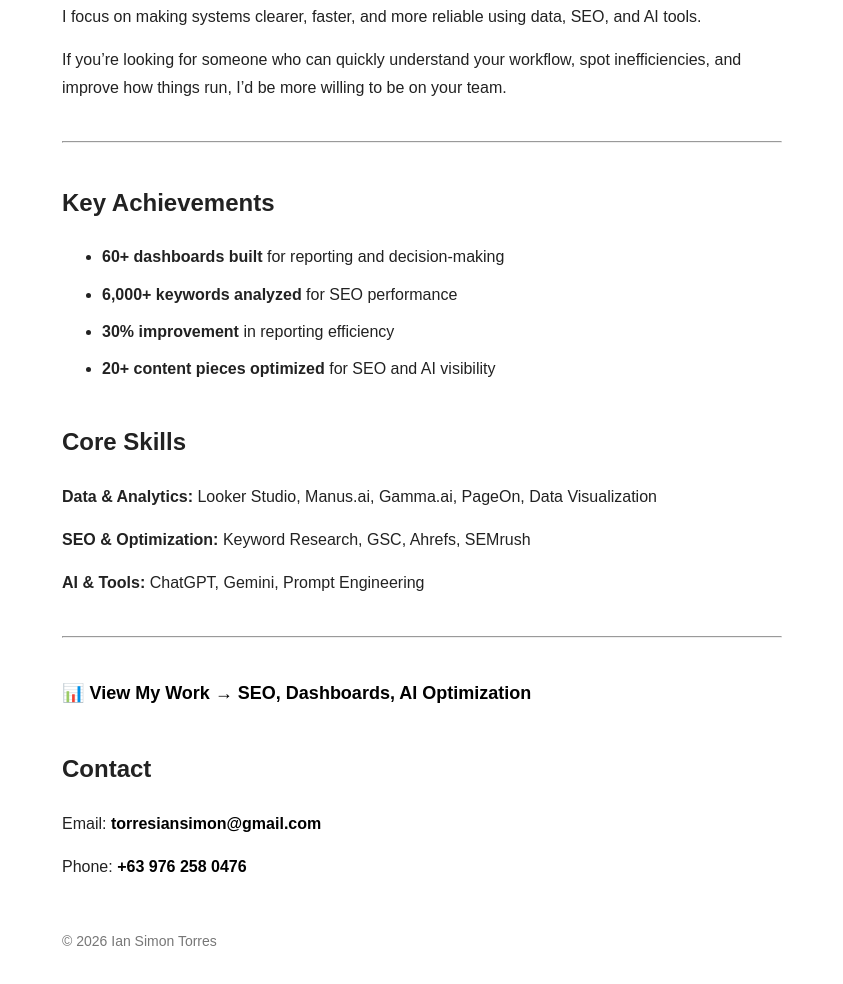
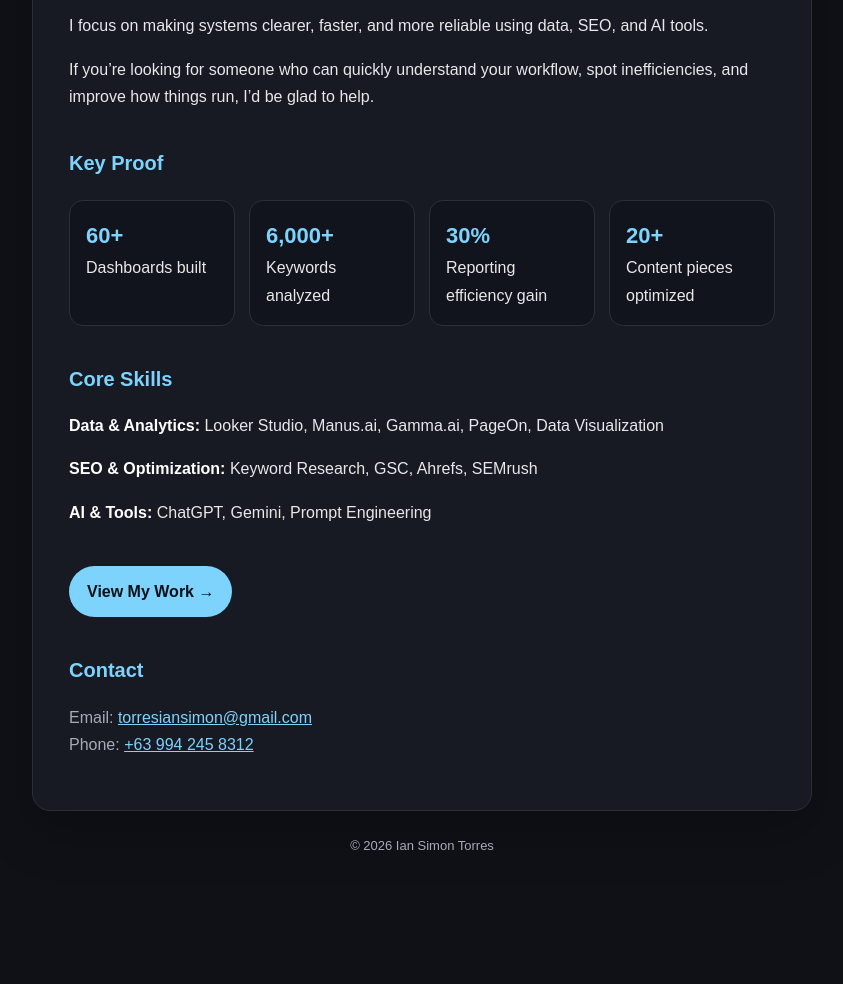
Before and after one commit to smntrrz/cover-letter, a plain HTML site: page index.html in a window 1280 px wide. Shown: the part 334-1318 px from the top of the page, without its empty margins (218-1061 px from the left). After the commit the page ends 1231 px from the top, so only its background shows below. Drawn offline with Linux system fonts and the light colour scheme.

Commit message:
Update index.html with new styles and content
Refactor HTML structure and styles for improved layout and readability.

```diff
--- a/index.html
+++ b/index.html
@@ -7,72 +7,146 @@
   <title>Ian Simon Torres | Cover Letter</title>
 
   <style>
+    :root {
+      --bg: #0f1117;
+      --card: #171a23;
+      --text: #e8e8e8;
+      --muted: #a7abb7;
+      --accent: #7dd3fc;
+      --border: #2a2f3a;
+    }
+
+    * {
+      box-sizing: border-box;
+    }
+
     body {
+      margin: 0;
       font-family: Arial, sans-serif;
-      max-width: 720px;
-      margin: 60px auto;
+      background: var(--bg);
+      color: var(--text);
       line-height: 1.7;
-      padding: 0 20px;
-      color: #222;
+      padding: 40px 20px;
+    }
+
+    .container {
+      max-width: 780px;
+      margin: 0 auto;
+    }
+
+    .card {
+      background: var(--card);
+      border: 1px solid var(--border);
+      border-radius: 18px;
+      padding: 36px;
+      box-shadow: 0 20px 50px rgba(0,0,0,0.25);
     }
 
     h1 {
-      margin-bottom: 5px;
+      margin: 0;
+      font-size: 34px;
+      letter-spacing: -0.5px;
+    }
+
+    h2 {
+      margin-top: 36px;
+      font-size: 20px;
+      color: var(--accent);
     }
 
     .tagline {
-      color: #555;
-      margin-bottom: 30px;
+      color: var(--muted);
+      margin-top: 6px;
+      margin-bottom: 28px;
     }
 
     .highlight {
-      font-weight: bold;
-      font-size: 18px;
+      font-size: 20px;
+      font-weight: 700;
+      line-height: 1.5;
     }
 
-    .section {
-      margin-top: 40px;
+    strong {
+      color: #ffffff;
     }
 
-    .metrics li {
+    .stats {
+      display: grid;
+      grid-template-columns: repeat(auto-fit, minmax(160px, 1fr));
+      gap: 14px;
+      margin-top: 20px;
+    }
+
+    .stat {
+      border: 1px solid var(--border);
+      border-radius: 14px;
+      padding: 16px;
+      background: #11141c;
+    }
+
+    .stat strong {
+      display: block;
+      font-size: 22px;
+      color: var(--accent);
+    }
+
+    .skill {
       margin-bottom: 10px;
     }
 
-    .cta {
-      margin-top: 30px;
-      font-size: 18px;
+    .button {
+      display: inline-block;
+      margin-top: 24px;
+      padding: 12px 18px;
+      border-radius: 999px;
+      background: var(--accent);
+      color: #071018;
+      text-decoration: none;
+      font-weight: 700;
     }
 
     a {
-      text-decoration: none;
-      font-weight: bold;
-      color: #000;
+      color: var(--accent);
     }
 
-    hr {
-      margin: 40px 0;
+    .contact {
+      color: var(--muted);
     }
 
     footer {
-      margin-top: 50px;
-      font-size: 14px;
-      color: #777;
+      text-align: center;
+      margin-top: 24px;
+      color: var(--muted);
+      font-size: 13px;
+    }
+
+    @media (max-width: 520px) {
+      .card {
+        padding: 24px;
+      }
+
+      h1 {
+        font-size: 28px;
+      }
+
+      .highlight {
+        font-size: 18px;
+      }
     }
   </style>
 </head>
 
 <body>
-
+  <div class="container">
+    <main class="card">
       <h1>Ian Simon Torres</h1>
       <p class="tagline">Data Analyst | SEO & AI Optimization | Process Improvement</p>
 
-  <!-- HOOK -->
       <p class="highlight">
         Most candidates will tell you they’re detail-oriented.<br>
         I’ll show you instead.
       </p>
 
-  <!-- VALUE -->
       <p>
         I’ve built <strong>dashboards</strong>, analyzed <strong>keywords</strong>,
         and <strong>improved reporting efficiency</strong> by identifying gaps and improving workflows.
@@ -84,51 +158,36 @@
 
       <p>
         If you’re looking for someone who can quickly understand your workflow, spot inefficiencies,
-    and improve how things run, I’d be more willing to be on your team.
+        and improve how things run, I’d be glad to help.
       </p>
 
-  <hr>
-
-  <!-- PROOF -->
-  <div class="section">
-    <h2>Key Achievements</h2>
-    <ul class="metrics">
-      <li><strong>60+ dashboards built</strong> for reporting and decision-making</li>
-      <li><strong>6,000+ keywords analyzed</strong> for SEO performance</li>
-      <li><strong>30% improvement</strong> in reporting efficiency</li>
-      <li><strong>20+ content pieces optimized</strong> for SEO and AI visibility</li>
-    </ul>
+      <h2>Key Proof</h2>
+      <div class="stats">
+        <div class="stat"><strong>60+</strong>Dashboards built</div>
+        <div class="stat"><strong>6,000+</strong>Keywords analyzed</div>
+        <div class="stat"><strong>30%</strong>Reporting efficiency gain</div>
+        <div class="stat"><strong>20+</strong>Content pieces optimized</div>
       </div>
 
-  <!-- SKILLS -->
-  <div class="section">
       <h2>Core Skills</h2>
-
       <p><strong>Data & Analytics:</strong> Looker Studio, Manus.ai, Gamma.ai, PageOn, Data Visualization</p>
       <p><strong>SEO & Optimization:</strong> Keyword Research, GSC, Ahrefs, SEMrush</p>
       <p><strong>AI & Tools:</strong> ChatGPT, Gemini, Prompt Engineering</p>
-  </div>
 
-  <hr>
+      <a class="button" href="https://www.notion.so/Ian-Simon-Torres-Portfolio-349bdeb38b5d804cbe6dd182f5379a1e" target="_blank" rel="noopener noreferrer">
+        View My Work →
+      </a>
 
-  <!-- CTA -->
-  <div class="cta">
-    📊
-    <a href="https://www.notion.so/Ian-Simon-Torres-Portfolio-349bdeb38b5d804cbe6dd182f5379a1e" target="_blank">
-      View My Work → SEO, Dashboards, AI Optimization
-    </a>
-  </div>
-
-  <!-- CONTACT -->
-  <div class="section">
       <h2>Contact</h2>
-    <p>Email: <a href="mailto:torresiansimon@gmail.com">torresiansimon@gmail.com</a></p>
-    <p>Phone: <a href="tel:+639942458312">+63 976 258 0476</a></p>
-  </div>
+      <p class="contact">
+        Email: <a href="mailto:torresiansimon@gmail.com">torresiansimon@gmail.com</a><br>
+        Phone: <a href="tel:+639942458312">+63 994 245 8312</a>
+      </p>
+    </main>
 
     <footer>
-    <p>&copy; 2026 Ian Simon Torres</p>
+      © 2026 Ian Simon Torres
     </footer>
-
+  </div>
 </body>
 </html>
```
Lines whose indentation alone changed are shown as unchanged.
